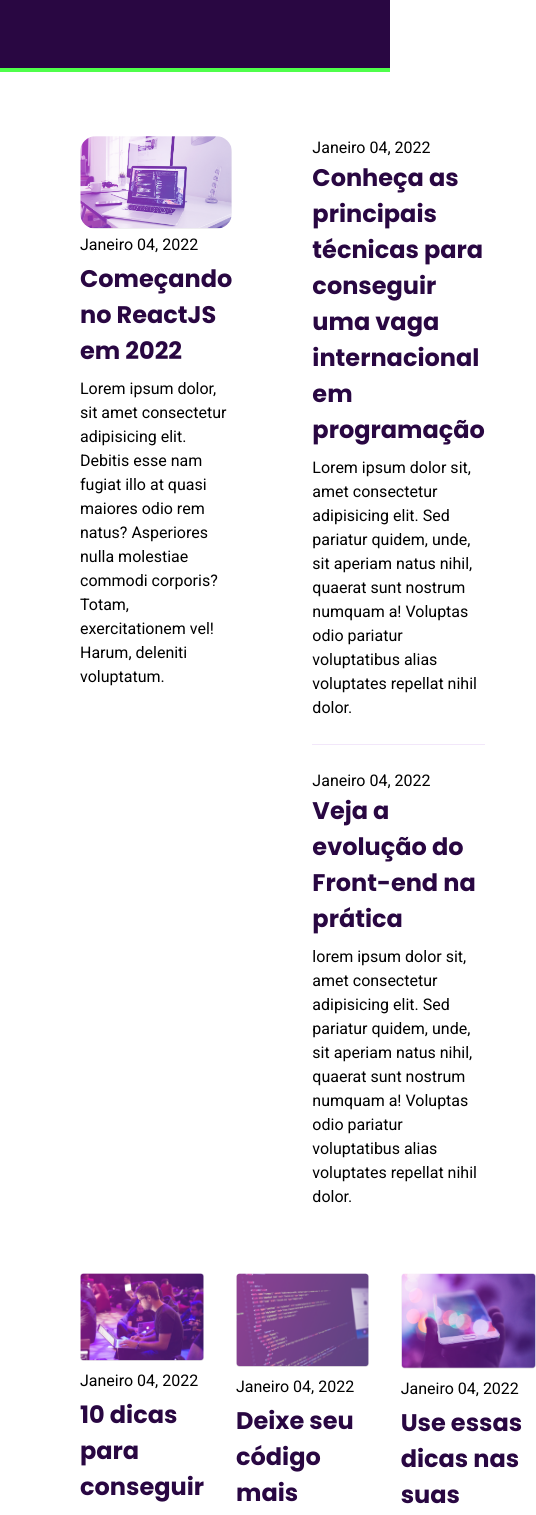
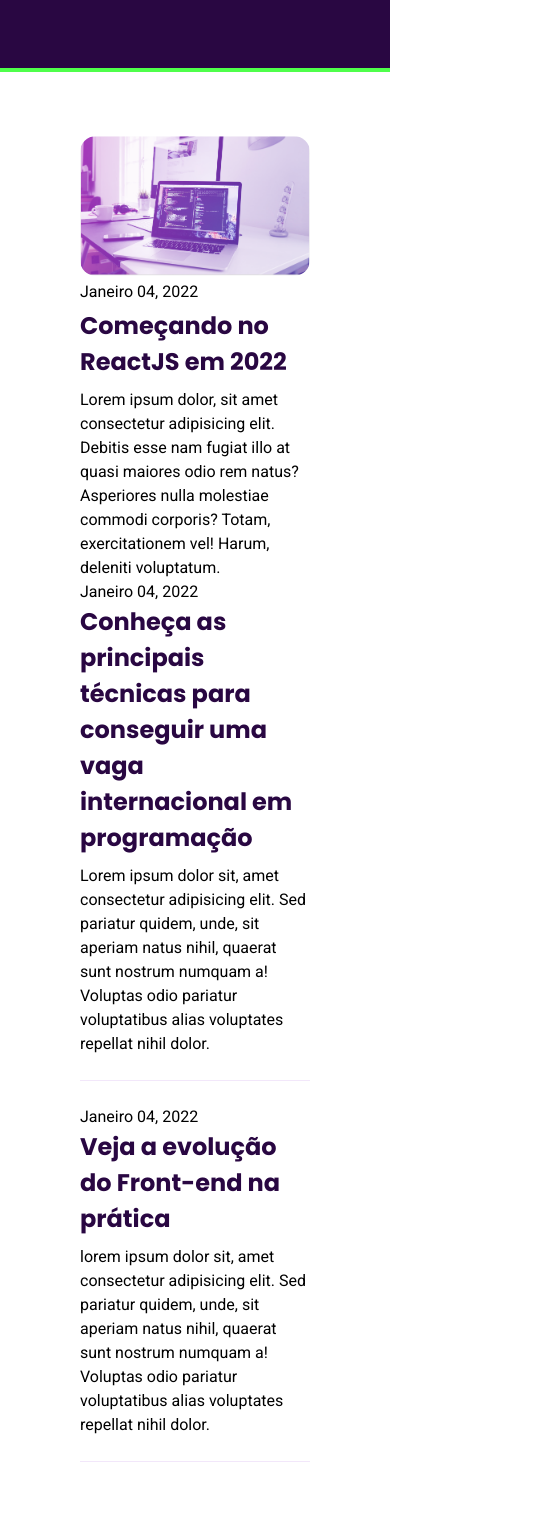
Before and after one commit to luizacavalcantee/the-blog, a Next.js app: page / in a window 390 px wide. Shown: the part 940-2455 px from the top of the page, 536 px wide, since content can reach past the window. Built offline with nearby package versions, Linux system fonts and the light colour scheme.

Commit message:
responsividade

```diff
--- a/src/app/components/Content.tsx
+++ b/src/app/components/Content.tsx
@@ -6,17 +6,15 @@ import fourthPost from '../../assets/post-4.png';
 
 export default function Content() {
   return (
-    <div className="bg-white py-16">
-      <div className="container mx-auto px-20">
-        <div className="flex gap-20">
-            <div className="post w-[569px]">
+    <div className="bg-white py-16 w-full">
+      <div className="container mx-auto px-10 lg:container mx-auto px-20">
+        <div className="lg:flex gap-20">
+            <div className="post">
                 <div>
                     <Image
                     src={firstPost}
                     alt="Post"
-                width={560}
-                height={400}
-                className='rounded-2xl'
+                    className='rounded-2xl w-auto'
                     />
 
                 <p className='my-1'>Janeiro 04, 2022</p>
@@ -24,7 +22,7 @@ export default function Content() {
                 <p>Lorem ipsum dolor, sit amet consectetur adipisicing elit. Debitis esse nam fugiat illo at quasi maiores odio rem natus? Asperiores nulla molestiae commodi corporis? Totam, exercitationem vel! Harum, deleniti voluptatum.</p>
             </div>
             </div>
-            <div className='w-[472px]'>
+            <div className=''>
             <div>
                 <p className='data'>Janeiro 04, 2022</p>
                 <h2 className='text-darkPurple mb-2'>Conheça as principais técnicas para conseguir uma vaga internacional em programação</h2>
@@ -41,13 +39,13 @@ export default function Content() {
             </div>
         </div>
 
-        <div className='flex mt-16 gap-8'>
+        <div className='border-t border-[#F2E7FA] my-6 lg:hidden'></div>
+
+        <div className='lg:flex mt-16 gap-8'>
           <div>
             <Image
               src={secondPost}
               alt="Post 1"
-              width={370}
-              height={400}
             />
             <p className='mt-2'>Janeiro 04, 2022</p>
             <h2 className='text-darkPurple my-1'>10 dicas para conseguir a vaga desejada</h2>
@@ -57,8 +55,6 @@ export default function Content() {
             <Image
               src={thirdPost}
               alt="Post 1"
-              width={370}
-              height={400}
             />
             <p className='mt-2'>Janeiro 04, 2022</p>
             <h2 className='text-darkPurple my-1'>Deixe seu código mais semântico com essas dicas</h2>
@@ -68,8 +64,6 @@ export default function Content() {
             <Image
               src={fourthPost}
               alt="Post 1"
-              width={370}
-              height={400}
             />
             <p className='mt-2'>Janeiro 04, 2022</p>
             <h2 className='text-darkPurple my-1'>Use essas dicas nas suas aplicações mobile</h2>
@@ -77,8 +71,6 @@ export default function Content() {
           </div>
         </div>
       </div>
-
-
     </div>
   );
 }
--- a/src/app/components/Home.tsx
+++ b/src/app/components/Home.tsx
@@ -7,7 +7,7 @@ import Search from '../../assets/search.svg';
 export default function Home() {
   return (
     <div className="bg-darkPurple py-12 w-full">
-      <div className="container mx-auto px-20">
+      <div className="container mx-auto px-10 lg:container mx-auto px-20">
         <header className="flex items-center justify-between">
           <Image
             src={Logo}
```
Lines whose indentation alone changed are shown as unchanged.
